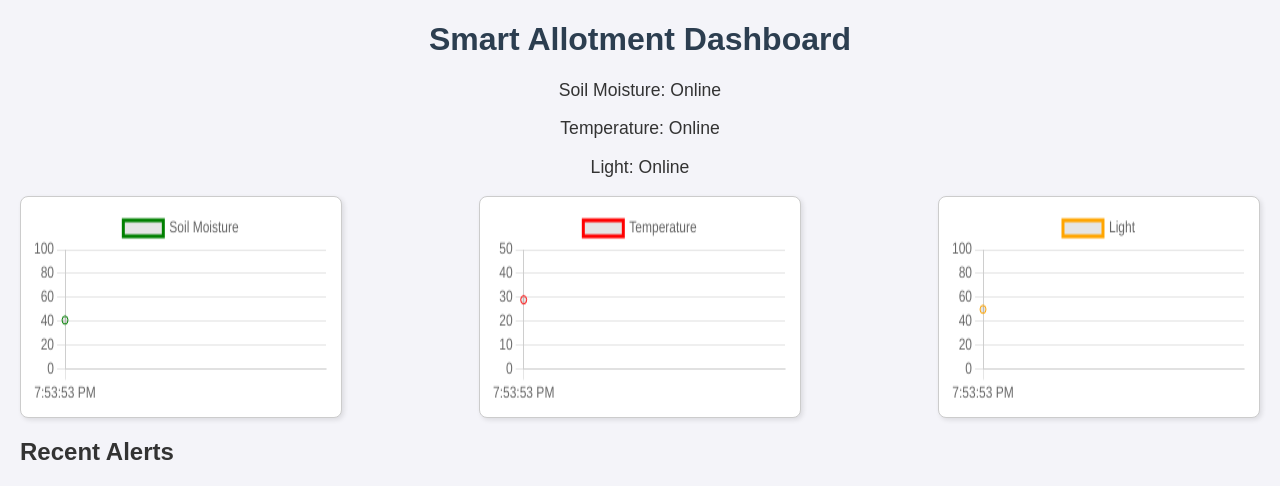
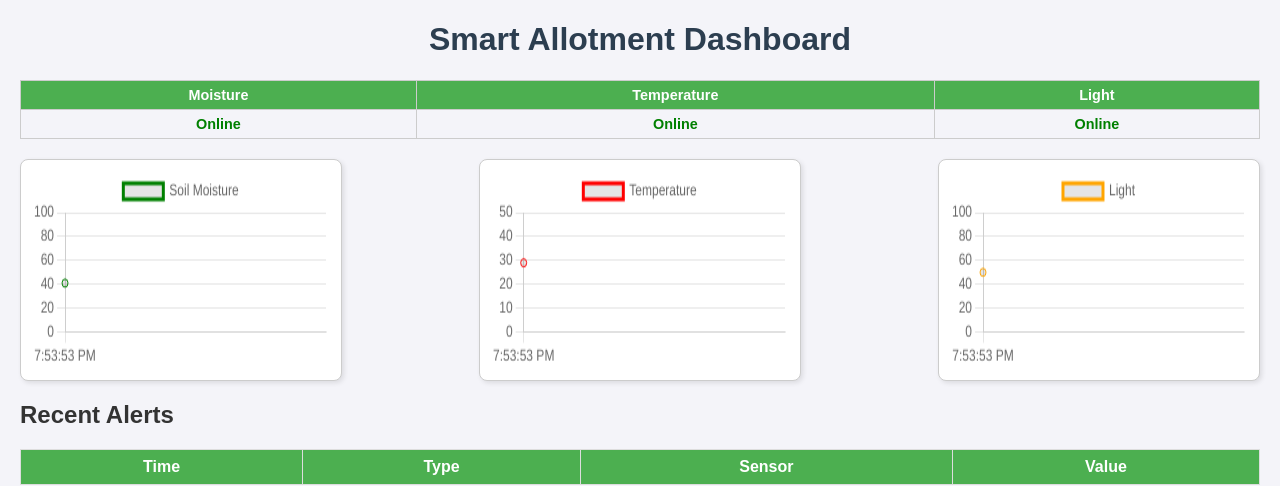
Before and after one commit to Gev1990123/smart_allotment, a Flask app: page / in a window 1280 px wide. Shown: the top 486 px of the page. Run offline with Flask 3, Linux system fonts and the light colour scheme; data that the repository does not hold is empty.

Commit message:
Updated formatting for sensor indicators

```diff
--- a/dashboard/static/script.js
+++ b/dashboard/static/script.js
@@ -1,5 +1,6 @@
 let soilChart, tempChart, lightChart;
 
+// Update sensor charts
 async function updateCharts() {
     try {
         const res = await fetch('/api/readings');
@@ -44,9 +45,7 @@ async function updateCharts() {
         }
 
         // Update sensor status indicators
-        document.getElementById('soil-status').textContent = data.soil_status;
-        document.getElementById('temp-status').textContent = data.temp_status;
-        document.getElementById('light-status').textContent = data.light_status;
+        updateSensorStatus(data);
 
     } catch (err) {
         console.error('Error fetching readings:', err);
@@ -77,12 +76,28 @@ async function updateAlerts() {
     }
 }
 
+// ----- Sensor status update -----
+function updateSensorStatus(data) {
+    const soilEl = document.getElementById('soil-status');
+    const tempEl = document.getElementById('temp-status');
+    const lightEl = document.getElementById('light-status');
+
+    soilEl.textContent = data.soil_status;
+    tempEl.textContent = data.temp_status;
+    lightEl.textContent = data.light_status;
+
+    soilEl.className = data.soil_status.toLowerCase();    // "online" or "offline"
+    tempEl.className = data.temp_status.toLowerCase();
+    lightEl.className = data.light_status.toLowerCase();
+}
+
 // Run updates every 5 seconds
 setInterval(() => {
     updateCharts();
     updateAlerts();
 }, 5000);
 
+// Initial load
 window.onload = () => {
     updateCharts();
     updateAlerts();
--- a/dashboard/static/style.css
+++ b/dashboard/static/style.css
@@ -56,3 +56,22 @@ th {
     background-color: #4CAF50;
     color: white;
 }
+
+#sensor-status {
+    border-collapse: collapse;
+    font-weight: bold;
+}
+
+#sensor-status th, #sensor-status td {
+    border: 1px solid #ccc;
+    padding: 6px 12px;
+    font-size: 0.9rem;
+}
+
+#sensor-status td.online {
+    color: green;
+}
+
+#sensor-status td.offline {
+    color: red;
+}
--- a/dashboard/templates/index.html
+++ b/dashboard/templates/index.html
@@ -8,11 +8,22 @@
 <body>
     <h1>Smart Allotment Dashboard</h1>
 
-    <div id="sensor-status">
-        <p>Soil Moisture: <span id="soil-status">?</span></p>
-        <p>Temperature: <span id="temp-status">?</span></p>
-        <p>Light: <span id="light-status">?</span></p>
-    </div>
+    <table id="sensor-status" style="width:100%; text-align:center; margin-bottom:20px;">
+        <thead>
+            <tr>
+                <th>Moisture</th>
+                <th>Temperature</th>
+                <th>Light</th>
+            </tr>
+        </thead>
+        <tbody>
+            <tr>
+                <td id="soil-status">?</td>
+                <td id="temp-status">?</td>
+                <td id="light-status">?</td>
+            </tr>
+        </tbody>
+    </table>
 
     <div class="charts-container">
         <div class="chart-card">
```
